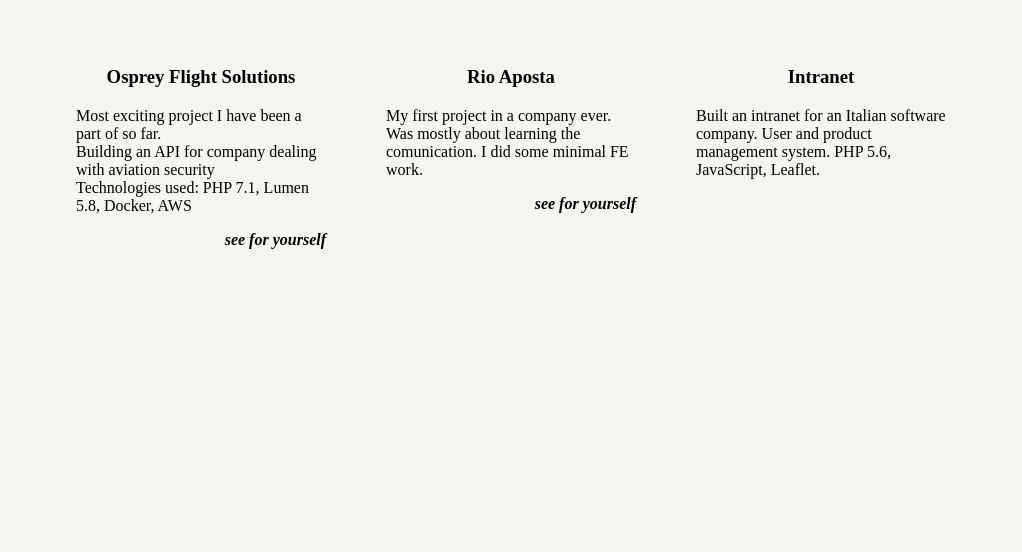
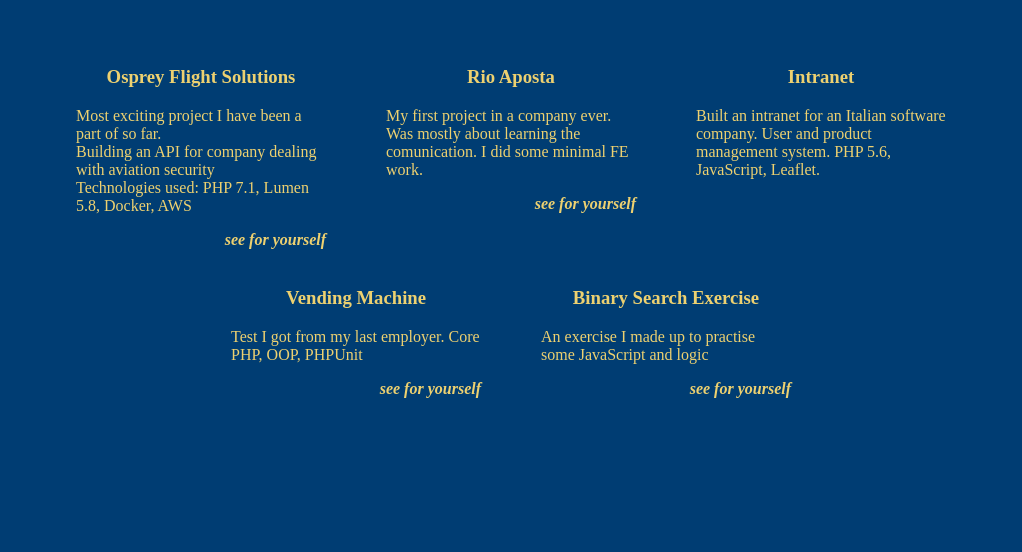
Before and after one commit to ViliusG/ViliusG, a plain HTML site: page projects.html in a window 1280 px wide. Shown: the part 248-800 px from the top of the page, without its empty margins (129-1151 px from the left). Drawn offline with Linux system fonts and the light colour scheme.

Commit message:
updated colours and data

```diff
--- a/assets/data.js
+++ b/assets/data.js
@@ -14,6 +14,16 @@ var projects = [
 		description: 'Built an intranet for an Italian software company. User and product management system. PHP 5.6, JavaScript, Leaflet.',
 		url: ''
 	},
+	{
+		name: 'Vending Machine',
+		description: 'Test I got from my last employer. Core PHP, OOP, PHPUnit',
+		url: 'https://github.com/ViliusG/vending-machine'
+	},
+	{
+		name: 'Binary Search Exercise',
+		description: 'An exercise I made up to practise some JavaScript and logic',
+		url: 'https://github.com/ViliusG/binary-search'
+	}
 ]
 
 var skills = [
@@ -53,8 +63,9 @@ var smallSkills = [
 	'CSS3',
 	'Bootstrap',
 	'Swagger',
+	'Jira',
 	'Twitter API',
 	'Web Scraping',
 	'Faker',
-	'L10n'
+	'L10n',
 ]
--- a/assets/styles.css
+++ b/assets/styles.css
@@ -3,8 +3,11 @@
   display: table;
   clear: both;
 }
+h1, h2, h3, p, span, a, li{
+	color: #edd170
+}
 body {
-	background-color: #f7f5f0;
+	background-color: #003d73;
 	display: table;
 	position: absolute;
 	border-spacing: none;
@@ -29,7 +32,6 @@ body {
 	max-width: 1000px;
 }
 a{
-	color: black;
 	text-decoration: none;
 	font-style: italic;
 	font-weight: bold;
@@ -67,7 +69,7 @@ a{
 }
 .lessismore div{
 	margin: 0 auto;
-	opacity: 0.015;
+	opacity: 0.02;
 }
 /******HELPERS*****/
 .header{
```
